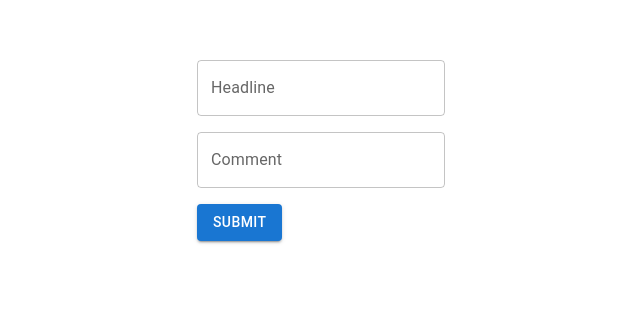
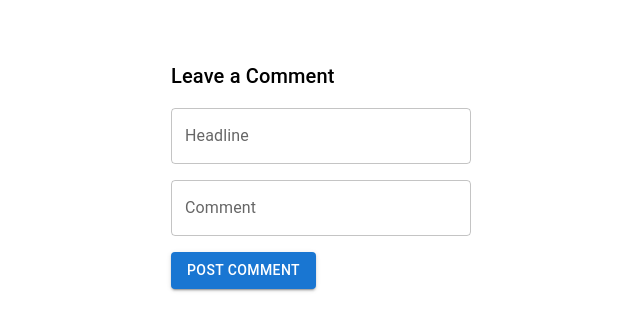
Before and after one commit to bethea28/amazon2, a React (Create React App) app: page / in a window 1280 px wide. Shown: the part 108-438 px from the top of the page, without its empty margins (319-959 px from the left). Built offline with nearby package versions, Linux system fonts and the light colour scheme.

Commit message:
completed comment ui and api - still need to replace token with auth and conect to db

```diff
--- a/src/Components/Comments/CommentForm.tsx
+++ b/src/Components/Comments/CommentForm.tsx
@@ -1,7 +1,7 @@
 import React from "react";
 import { useForm } from "react-hook-form";
 import { createComment } from "./api/apiComments";
-import { Grid, TextField, Button } from "@mui/material";
+import { Typography, Grid, TextField, Button } from "@mui/material";
 
 type FormData = {
   headline: string;
@@ -28,9 +28,16 @@ const Comment = () => {
       paddingTop={20}
     >
       <form onSubmit={handleSubmit(onSubmit)}>
-        <Grid item xs={6} md={20} marginBottom={2}>
+        <Grid item sx={{ width: 300 }} marginBottom={2}>
+          <Typography variant='h6' component='h5'>
+            Leave a Comment
+          </Typography>
+        </Grid>
+
+        <Grid item sx={{ width: 300 }} marginBottom={2}>
           <TextField
             {...register("headline")}
+            sx={{ width: 300 }}
             id='outlined-basic'
             label='Headline'
             variant='outlined'
@@ -40,6 +47,7 @@ const Comment = () => {
         <Grid item xs={6} md={20} marginBottom={2}>
           <TextField
             {...register("comment")}
+            sx={{ width: 300 }}
             id='outlined-basic'
             label='Comment'
             variant='outlined'
@@ -48,7 +56,7 @@ const Comment = () => {
 
         <Grid>
           {" "}
-          <Button variant='contained'>Submit</Button>
+          <Button variant='contained'>Post Comment</Button>
         </Grid>
       </form>
     </Grid>
--- a/src/Components/Comments/api/apiComments.tsx
+++ b/src/Components/Comments/api/apiComments.tsx
@@ -3,7 +3,6 @@ import axiosInstance from "../../../apiConfig";
 type commentData = {
   userId: string;
   projectId: string;
-  creationDate: string;
   commentId: string;
   headline: string;
   username: string;
```
